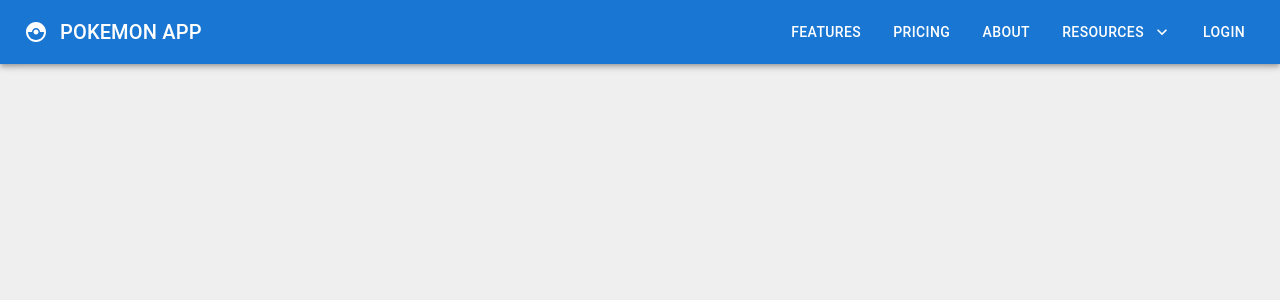
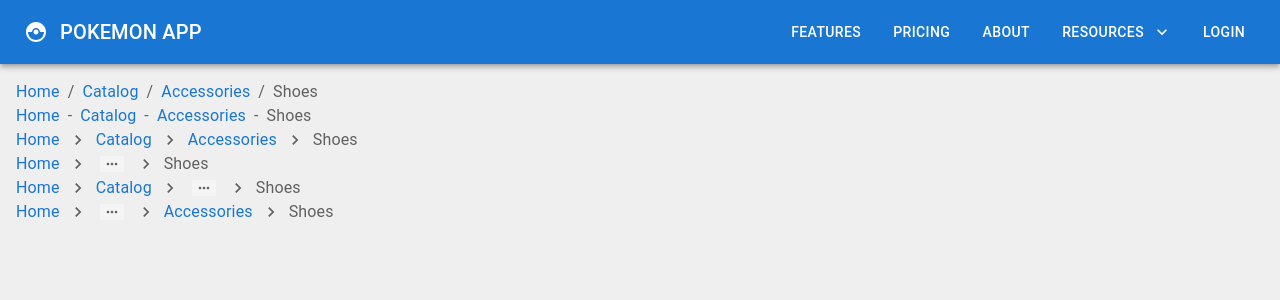
Before and after one commit to muhammadnurulahsan/Digit-Carts-Mui-Practice, a React (Create React App) app: page / in a window 1280 px wide. Shown: the top 300 px of the page. Built offline with nearby package versions, Linux system fonts and the light colour scheme.

Commit message:
Mui Breadcrumbs  added

```diff
--- a/src/App.tsx
+++ b/src/App.tsx
@@ -15,6 +15,8 @@
 // import { MuiButton } from "./Components/MuiButton";
 // import { MuiTextField } from "./Components/MuiTextField";
 // import { MuiCheckbox } from "./Components/MuiCheckbox";
+// import { MuiLink } from "./Components/MuiLink";
+import { MuiBreadcrumbs } from "./Components/MuiBreadcrumbs";
 
 function App() {
   return (
@@ -35,6 +37,8 @@
       {/* <MuiAccordion /> */}
       {/* <MuiImageList /> */}
       <MuiNavbar />
+      {/* <MuiLink /> */}
+      <MuiBreadcrumbs />
     </div>
   );
 }
--- /dev/null
+++ b/src/Components/MuiBreadcrumbs.tsx
@@ -0,0 +1,97 @@
+import { Box, Breadcrumbs, Link, Typography } from "@mui/material";
+import NavigateNextIcon from "@mui/icons-material/NavigateNext";
+export const MuiBreadcrumbs = () => {
+  return (
+    <Box m={2}>
+      <Breadcrumbs aria-label="Breadcrumbs">
+        <Link underline="hover" href="#">
+          Home
+        </Link>
+        <Link underline="hover" href="#">
+          Catalog
+        </Link>
+        <Link underline="hover" href="#">
+          Accessories
+        </Link>
+        <Typography>Shoes</Typography>
+      </Breadcrumbs>
+      <Breadcrumbs aria-label="Breadcrumbs" separator="-">
+        <Link underline="hover" href="#">
+          Home
+        </Link>
+        <Link underline="hover" href="#">
+          Catalog
+        </Link>
+        <Link underline="hover" href="#">
+          Accessories
+        </Link>
+        <Typography>Shoes</Typography>
+      </Breadcrumbs>
+      <Breadcrumbs
+        aria-label="Breadcrumbs"
+        separator={<NavigateNextIcon fontSize="small" />}
+      >
+        <Link underline="hover" href="#">
+          Home
+        </Link>
+        <Link underline="hover" href="#">
+          Catalog
+        </Link>
+        <Link underline="hover" href="#">
+          Accessories
+        </Link>
+        <Typography>Shoes</Typography>
+      </Breadcrumbs>
+      <Breadcrumbs
+        aria-label="Breadcrumbs"
+        separator={<NavigateNextIcon fontSize="small" />}
+        maxItems={3}
+      >
+        <Link underline="hover" href="#">
+          Home
+        </Link>
+        <Link underline="hover" href="#">
+          Catalog
+        </Link>
+        <Link underline="hover" href="#">
+          Accessories
+        </Link>
+        <Typography>Shoes</Typography>
+      </Breadcrumbs>
+      <Breadcrumbs
+        aria-label="Breadcrumbs"
+        separator={<NavigateNextIcon fontSize="small" />}
+        maxItems={3}
+        itemsBeforeCollapse={2}
+      >
+        <Link underline="hover" href="#">
+          Home
+        </Link>
+        <Link underline="hover" href="#">
+          Catalog
+        </Link>
+        <Link underline="hover" href="#">
+          Accessories
+        </Link>
+        <Typography>Shoes</Typography>
+      </Breadcrumbs>
+      <Breadcrumbs
+        aria-label="Breadcrumbs"
+        separator={<NavigateNextIcon fontSize="small" />}
+        maxItems={3}
+        itemsAfterCollapse={2}
+      >
+        <Link underline="hover" href="#">
+          Home
+        </Link>
+        <Link underline="hover" href="#">
+          Catalog
+        </Link>
+        <Link underline="hover" href="#">
+          Accessories
+        </Link>
+        <Typography>Shoes</Typography>
+      </Breadcrumbs>
+    </Box>
+  );
+};
--- /dev/null
+++ b/src/Components/MuiLink.tsx
@@ -0,0 +1,17 @@
+import React from "react";
+import { Link, Stack, Typography } from "@mui/material";
+
+export const MuiLink = () => {
+  return (
+    <div>
+      <Stack spacing={2} direction="row" m={4}>
+        <Link href="#" variant='body2' fontWeight='bold'>Link</Link>
+        <Typography variant='h6'>
+          <Link href="#" color="secondary" underline="none">
+            Secondary
+          </Link>
+        </Typography>
+      </Stack>
+    </div>
+  );
+};
```
